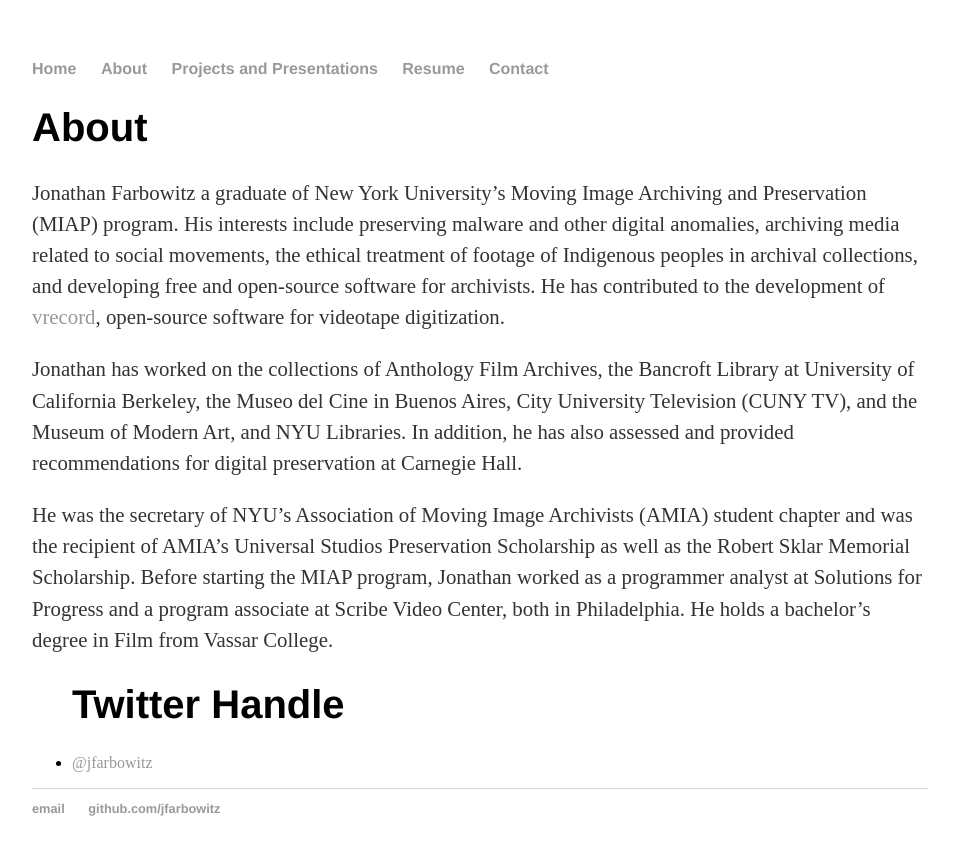
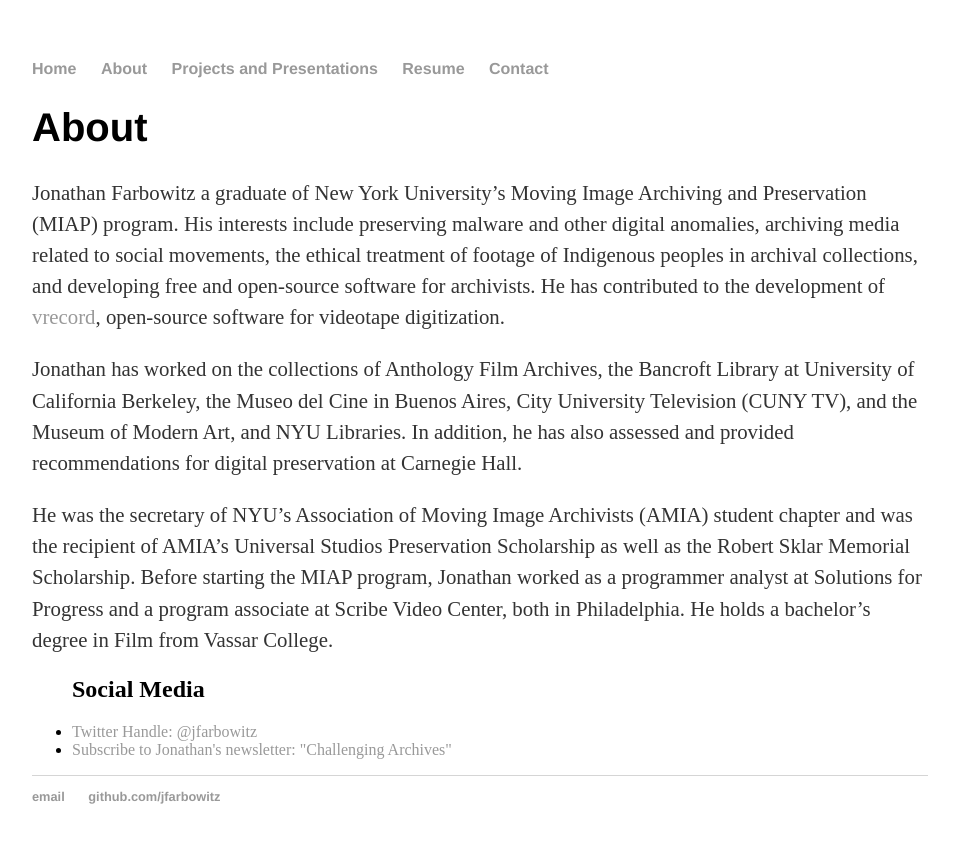
Before and after one commit to jfarbowitz/jfarbowitz.github.io, a Jekyll site: the page built from about/index.html, in a window 1280 px wide. Shown: the top 855 px of the page, without its empty margins (160-1113 px from the left). Built offline with Jekyll 4.4.1, drawn with Linux system fonts in a browser that asks for light colours.

Commit message:
added tinyletter

```diff
--- a/about/index.html
+++ b/about/index.html
@@ -12,7 +12,8 @@ title: About Jonathan Farbowitz
 	<p>He was the secretary of NYU’s Association of Moving Image Archivists (AMIA) student chapter and was the recipient of AMIA’s Universal Studios Preservation Scholarship as well as the Robert Sklar Memorial Scholarship. Before starting the MIAP program, Jonathan worked as a programmer analyst at Solutions for Progress and a program associate at Scribe Video Center, both in Philadelphia. He holds a bachelor’s degree in Film from Vassar College.</p>
 
 			<ul class="contacts">
-			<h1>Twitter Handle</h1>
-				<li><a href="https://twitter.com/jfarbowitz">@jfarbowitz</a></li>
+			<h2>Social Media</h1>
+				<li><a href="https://twitter.com/jfarbowitz">Twitter Handle: @jfarbowitz</a></li>
+				<li><a href="https://tinyletter.com/challengingarchives">Subscribe to Jonathan's newsletter: "Challenging Archives"
 				</ul>
 	</div>
```
